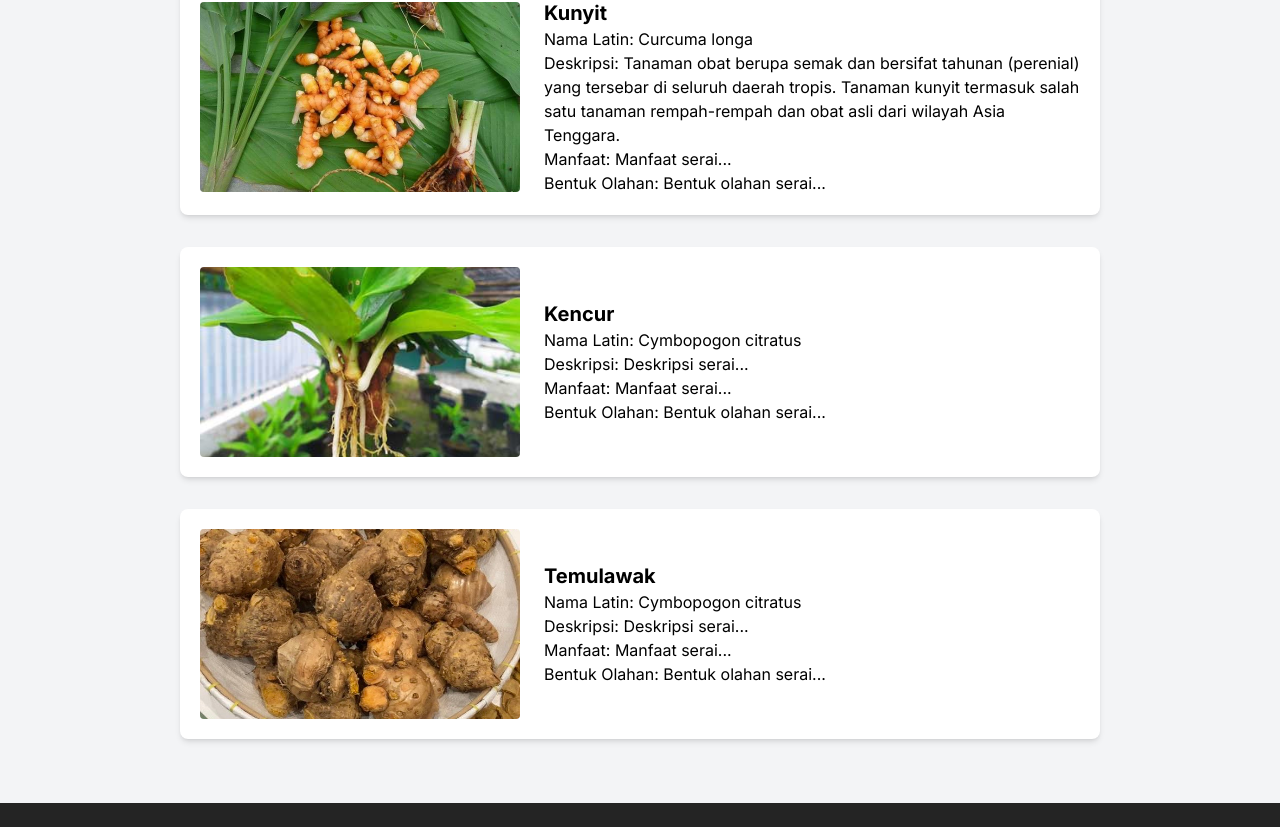
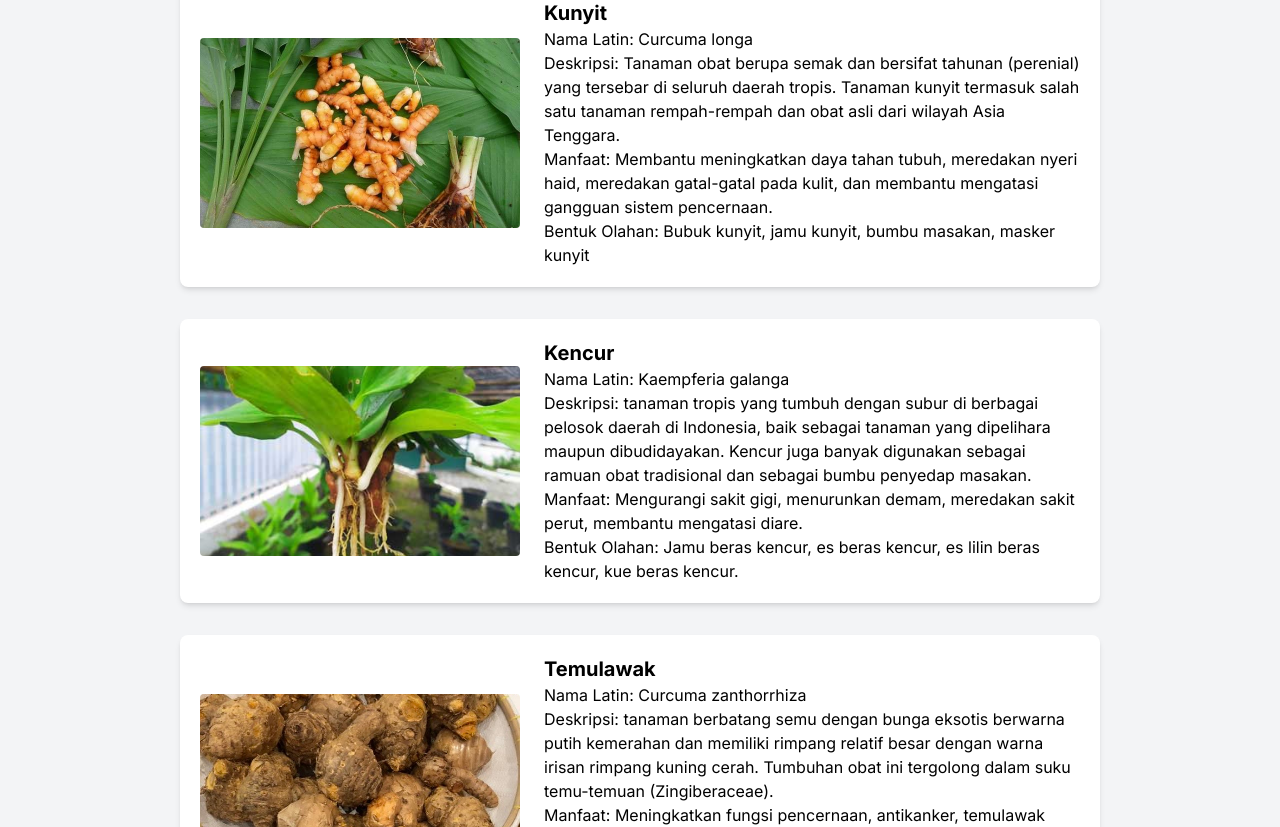
Before and after one commit to daffakamal/desa-wisata-tanjung, a Next.js app: page /toga in a window 1280 px wide. Shown: the part 1053-1880 px from the top of the page. Built offline with nearby package versions, Linux system fonts and the light colour scheme.

Commit message:
feat: update data tanaman obat

```diff
--- a/src/app/toga/page.js
+++ b/src/app/toga/page.js
@@ -30,26 +30,26 @@ const tanamanObatData = [
     tanaman: "Kunyit",
     namaLatin: "Curcuma longa",
     deskripsi: "Tanaman obat berupa semak dan bersifat tahunan (perenial) yang tersebar di seluruh daerah tropis. Tanaman kunyit termasuk salah satu tanaman rempah-rempah dan obat asli dari wilayah Asia Tenggara.",
-    manfaat: "Manfaat serai...",
-    bentukOlahan: "Bentuk olahan serai...",
+    manfaat: "Membantu meningkatkan daya tahan tubuh, meredakan nyeri haid, meredakan gatal-gatal pada kulit, dan membantu mengatasi gangguan sistem pencernaan.",
+    bentukOlahan: "Bubuk kunyit, jamu kunyit, bumbu masakan, masker kunyit",
   },
   {
     id: 4,
     gambar: "/images/kencur.jpg",
     tanaman: "Kencur",
-    namaLatin: "Cymbopogon citratus",
-    deskripsi: "Deskripsi serai...",
-    manfaat: "Manfaat serai...",
-    bentukOlahan: "Bentuk olahan serai...",
+    namaLatin: "Kaempferia galanga",
+    deskripsi: "tanaman tropis yang tumbuh dengan subur di berbagai pelosok daerah di Indonesia, baik sebagai tanaman yang dipelihara maupun dibudidayakan. Kencur juga banyak digunakan sebagai ramuan obat tradisional dan sebagai bumbu penyedap masakan.",
+    manfaat: "Mengurangi sakit gigi, menurunkan demam, meredakan sakit perut, membantu mengatasi diare.",
+    bentukOlahan: "Jamu beras kencur, es beras kencur, es lilin beras kencur, kue beras kencur.",
   },
   {
     id: 5,
     gambar: "/images/temulawak.jpeg",
     tanaman: "Temulawak",
-    namaLatin: "Cymbopogon citratus",
-    deskripsi: "Deskripsi serai...",
-    manfaat: "Manfaat serai...",
-    bentukOlahan: "Bentuk olahan serai...",
+    namaLatin: "Curcuma zanthorrhiza",
+    deskripsi: "tanaman berbatang semu dengan bunga eksotis berwarna putih kemerahan dan memiliki rimpang relatif besar dengan warna irisan rimpang kuning cerah. Tumbuhan obat ini tergolong dalam suku temu-temuan (Zingiberaceae).",
+    manfaat: "Meningkatkan fungsi pencernaan, antikanker, temulawak membantu meningkatkan fungsi ginjal, meningkatkan metabolisme tubuh, membantu mengatasi mual",
+    bentukOlahan: "Simplisia, pati, minuman instan, kue kering, jamu, dodol, dan permen jeli.",
   },
 ];
 
```
